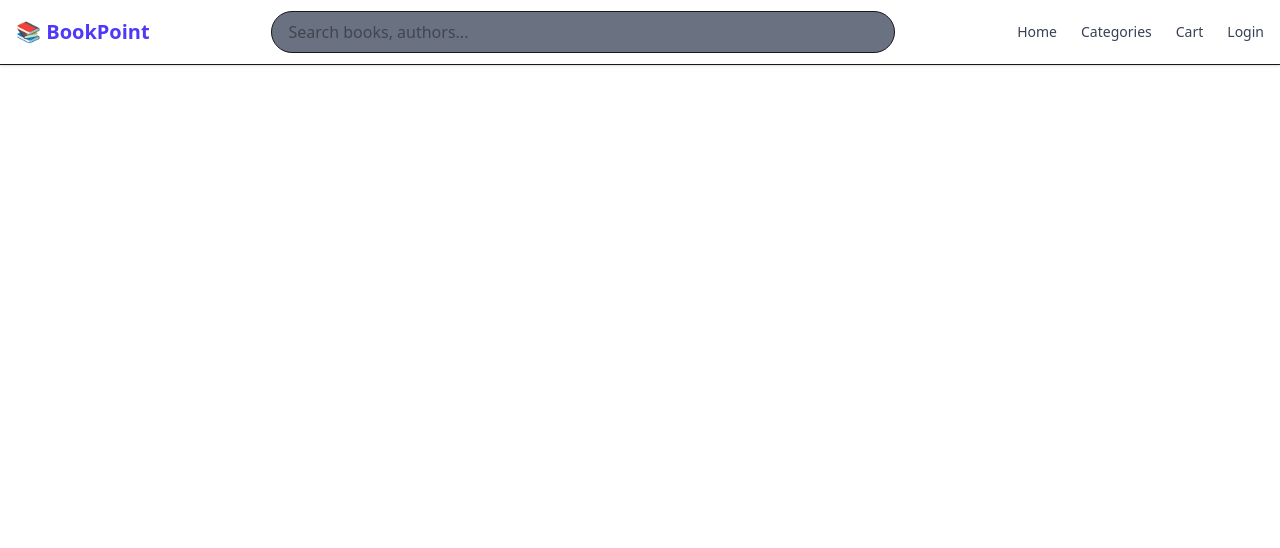
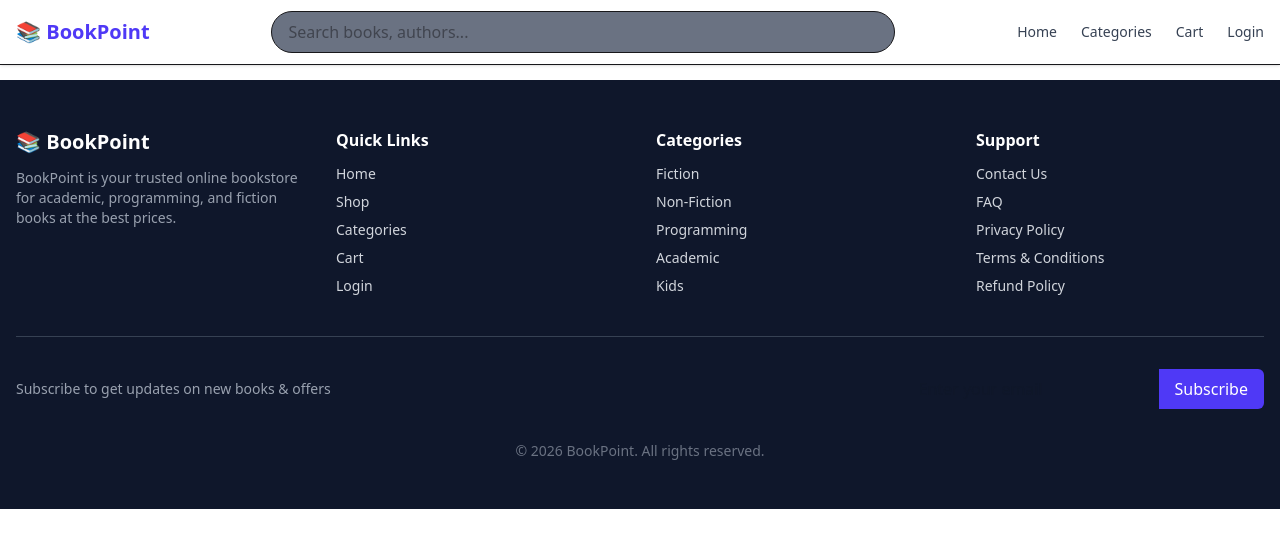
Before and after one commit to sayedkhan19/BookPoint-Client-side, a React (Vite) app: page / in a window 1280 px wide. Shown: the top 548 px of the page. Built offline with nearby package versions, Linux system fonts and the light colour scheme.

Commit message:
added a footer section

```diff
--- a/src/components/Home/Footer.jsx
+++ b/src/components/Home/Footer.jsx
@@ -1,11 +1,89 @@
 import React from 'react';
 
 const Footer = () => {
-    return (
-        <div>
-            This is footer
+         return (
+    <footer className="bg-slate-900 text-gray-300 mt-20">
+      <div className="max-w-7xl mx-auto px-4 py-12">
+
+        {/* Top Section */}
+        <div className="grid grid-cols-1 sm:grid-cols-2 md:grid-cols-4 gap-8">
+
+          {/* Brand */}
+          <div>
+            <h2 className="text-xl font-bold text-white mb-3">
+              📚 BookPoint
+            </h2>
+            <p className="text-sm text-gray-400">
+              BookPoint is your trusted online bookstore for academic,
+              programming, and fiction books at the best prices.
+            </p>
+          </div>
+
+          {/* Quick Links */}
+          <div>
+            <h3 className="text-white font-semibold mb-3">Quick Links</h3>
+            <ul className="space-y-2 text-sm">
+              <li><a href="#" className="hover:text-white">Home</a></li>
+              <li><a href="#" className="hover:text-white">Shop</a></li>
+              <li><a href="#" className="hover:text-white">Categories</a></li>
+              <li><a href="#" className="hover:text-white">Cart</a></li>
+              <li><a href="#" className="hover:text-white">Login</a></li>
+            </ul>
+          </div>
+
+          {/* Categories */}
+          <div>
+            <h3 className="text-white font-semibold mb-3">Categories</h3>
+            <ul className="space-y-2 text-sm">
+              <li><a href="#" className="hover:text-white">Fiction</a></li>
+              <li><a href="#" className="hover:text-white">Non-Fiction</a></li>
+              <li><a href="#" className="hover:text-white">Programming</a></li>
+              <li><a href="#" className="hover:text-white">Academic</a></li>
+              <li><a href="#" className="hover:text-white">Kids</a></li>
+            </ul>
+          </div>
+
+          {/* Support */}
+          <div>
+            <h3 className="text-white font-semibold mb-3">Support</h3>
+            <ul className="space-y-2 text-sm">
+              <li><a href="#" className="hover:text-white">Contact Us</a></li>
+              <li><a href="#" className="hover:text-white">FAQ</a></li>
+              <li><a href="#" className="hover:text-white">Privacy Policy</a></li>
+              <li><a href="#" className="hover:text-white">Terms & Conditions</a></li>
+              <li><a href="#" className="hover:text-white">Refund Policy</a></li>
+            </ul>
+          </div>
+
         </div>
-    );
+
+        {/* Newsletter */}
+        <div className="mt-10 border-t border-gray-700 pt-8">
+          <div className="flex flex-col md:flex-row items-center justify-between gap-4">
+            <p className="text-sm text-gray-400">
+              Subscribe to get updates on new books & offers
+            </p>
+
+            <div className="flex w-full md:w-auto">
+              <input
+                type="email"
+                placeholder="Enter your email"
+                className="px-4 py-2 w-full md:w-64 rounded-l-md focus:outline-none text-gray-900"
+              />
+              <button className="bg-indigo-600 px-4 py-2 rounded-r-md text-white hover:bg-indigo-500">
+                Subscribe
+              </button>
+            </div>
+          </div>
+        </div>
+
+        {/* Bottom */}
+        <div className="mt-8 text-center text-sm text-gray-500">
+          © {new Date().getFullYear()} BookPoint. All rights reserved.
+        </div>
+      </div>
+    </footer>
+  );
 };
 
 export default Footer;
```
